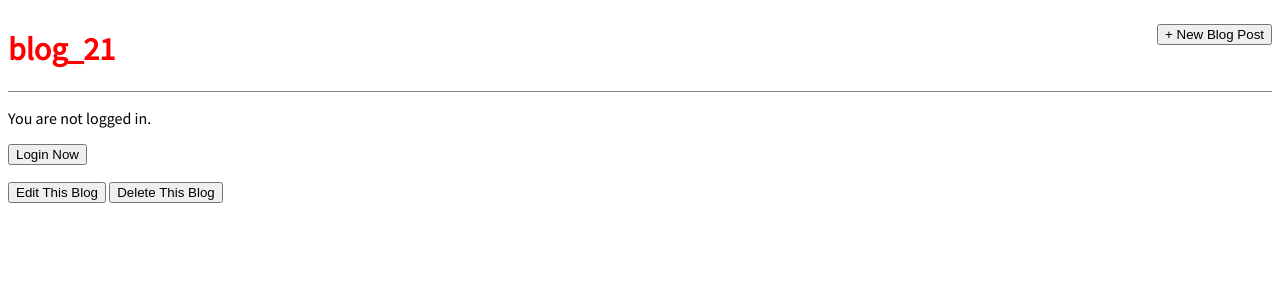
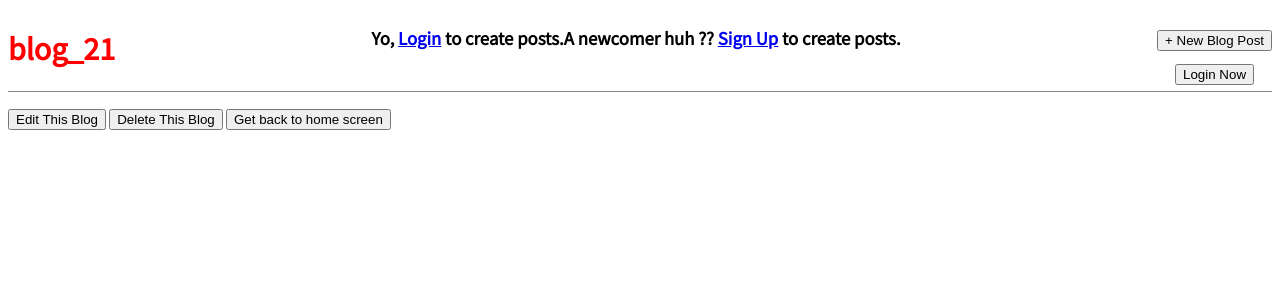
Before and after one commit to irohanrajput/blog_app, a Django app: template blog/templates/blog/post_detail.html in a window 1280 px wide. Shown: the top 300 px of the page. Run offline with Django 4.2, Linux system fonts and the light colour scheme; the template is opened without the code that fills it, so the values that code supplies are empty.

Commit message:
minor fix

```diff
--- a/blog/templates/blog/base.html
+++ b/blog/templates/blog/base.html
@@ -32,8 +32,22 @@
 
         .nav-right {
             display: flex;
+            flex-direction: column;
             padding-top: 1rem;
             /* Adjust padding as needed */
+        }
+
+
+        .nav-center {
+        display: flex;
+        justify-content: center; /* Center content horizontally */
+        flex-grow: 1; /* Allows the center content to take available space */
+    }
+
+
+        .buttons {
+            display: flex;
+            margin: auto;
         }
 
         .post-entry {
@@ -62,6 +76,10 @@
         .post-entry h2 a:hover {
             color: red;
         }
+
+        .detailButton {
+
+        }
     </style>
 </head>
 
@@ -72,20 +90,39 @@
                 <h1><a href="{% url 'home' %}">blog_21</a></h1>
             </div>
 
+            <div class="nav-center">
+
+
+                {% if user.is_authenticated %}
+
+                <h3> You are signed in as {{ user.username }} </h3>
+
+                {% else %}
+
+                <h3>Yo, <a href="{% url 'login' %}">Login</a> to create posts.</h3>
+                <h3>A newcomer huh ?? <a href="{% url 'signup' %}">Sign Up</a> to create posts.</h3>
+
+                {% endif %}
+
+            </div>
+
+
             <div class="nav-right">
-                <a href="{% url 'post_new' %}"><button>+ New Blog Post</button></a>
+                <div class="buttons">
+                    <a href="{% url 'post_new' %}"><button>+ New Blog Post</button></a>
+                </div>
+                <div class="buttons">
+                    {% if user.is_authenticated %}
+                        <a href="{% url 'logout' %}"><button>Log Out</button></a>
+
+                    {% else %}
+                        <a href="{% url 'login' %}"><button>Login Now</button></a>
+                    {% endif %}
+                </div>
             </div>
+
         </header>
 
-        {% if user.is_authenticated %}
-            <p>Hi {{ user.username }}!! </p>
-            <p><a href = "{% url 'logout' %}"><button>Log Out</button></a>
-
-        {% else %}
-            <p>You are not logged in. </p>
-            <a href = "{% url 'login' %}"> <button>Login Now</button> </a>
-
-        {% endif %}
 
     {% block content %}
     {% endblock content %}
--- a/blog/templates/blog/post_detail.html
+++ b/blog/templates/blog/post_detail.html
@@ -7,7 +7,10 @@
     <p> {{ object.body }} </p>
 </div>
 
-<a href="{% url 'post_edit' post.pk %}"><button>Edit This Blog</button></a>
-<a href="{% url 'post_delete' post.pk %}"><button>Delete This Blog</button></a>
+<div class="detailButton">
+    <a href="{% url 'post_edit' post.pk %}"><button>Edit This Blog</button></a>
+    <a href="{% url 'post_delete' post.pk %}"><button>Delete This Blog</button></a>
+    <a href="{% url 'home' %}"><button>Get back to home screen</button></a>
+</div>
 
 {% endblock content %}
--- a/requirements.txt
+++ b/requirements.txt
@@ -1,4 +1,6 @@
 asgiref==3.7.2
+decorator==5.1.1
 Django==4.2.6
+self==2020.12.3
 sqlparse==0.4.4
 typing_extensions==4.8.0
```
Also changed, not shown: blog/templates/registration/login.html (+7 -6 lines), db.sqlite3.
